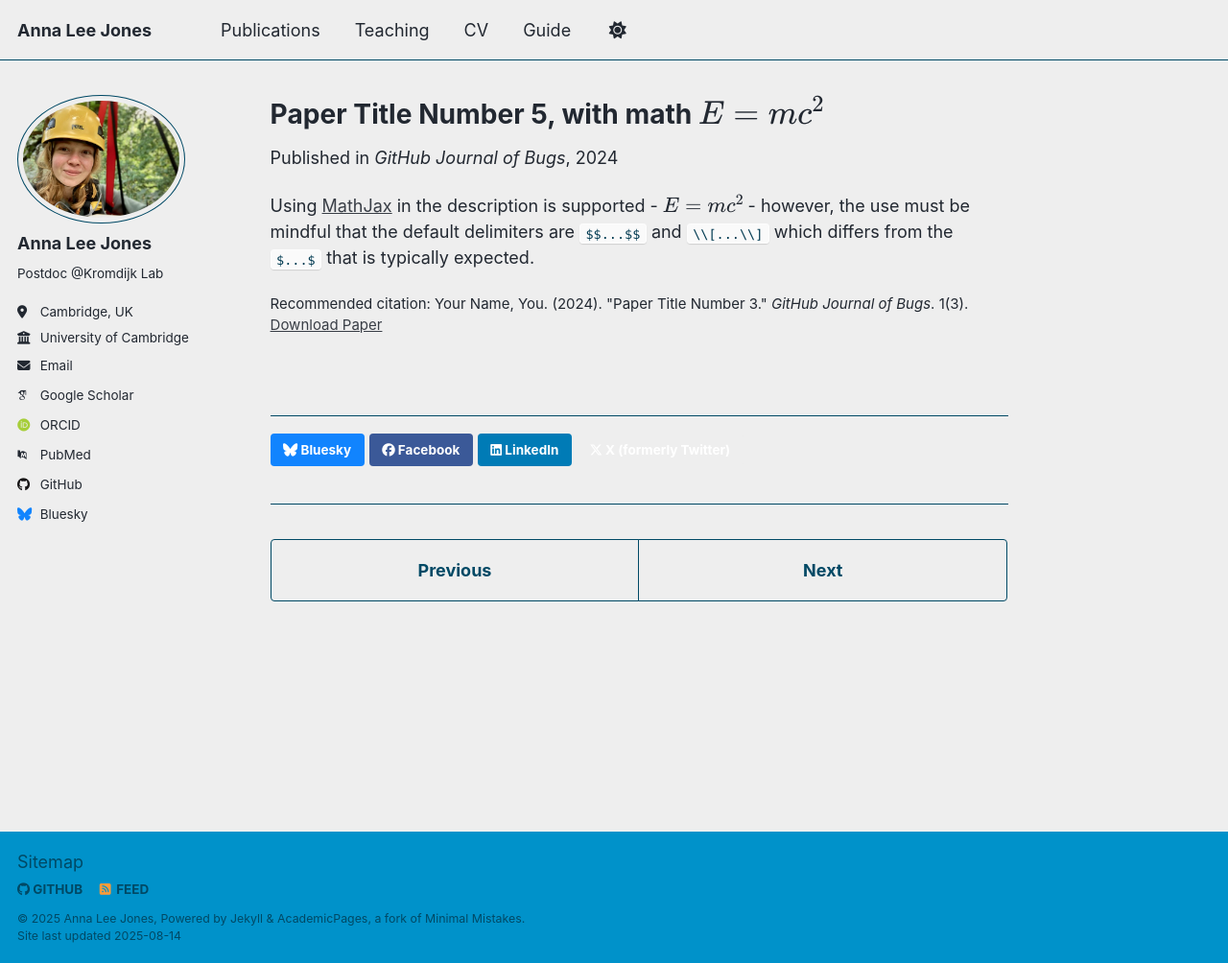
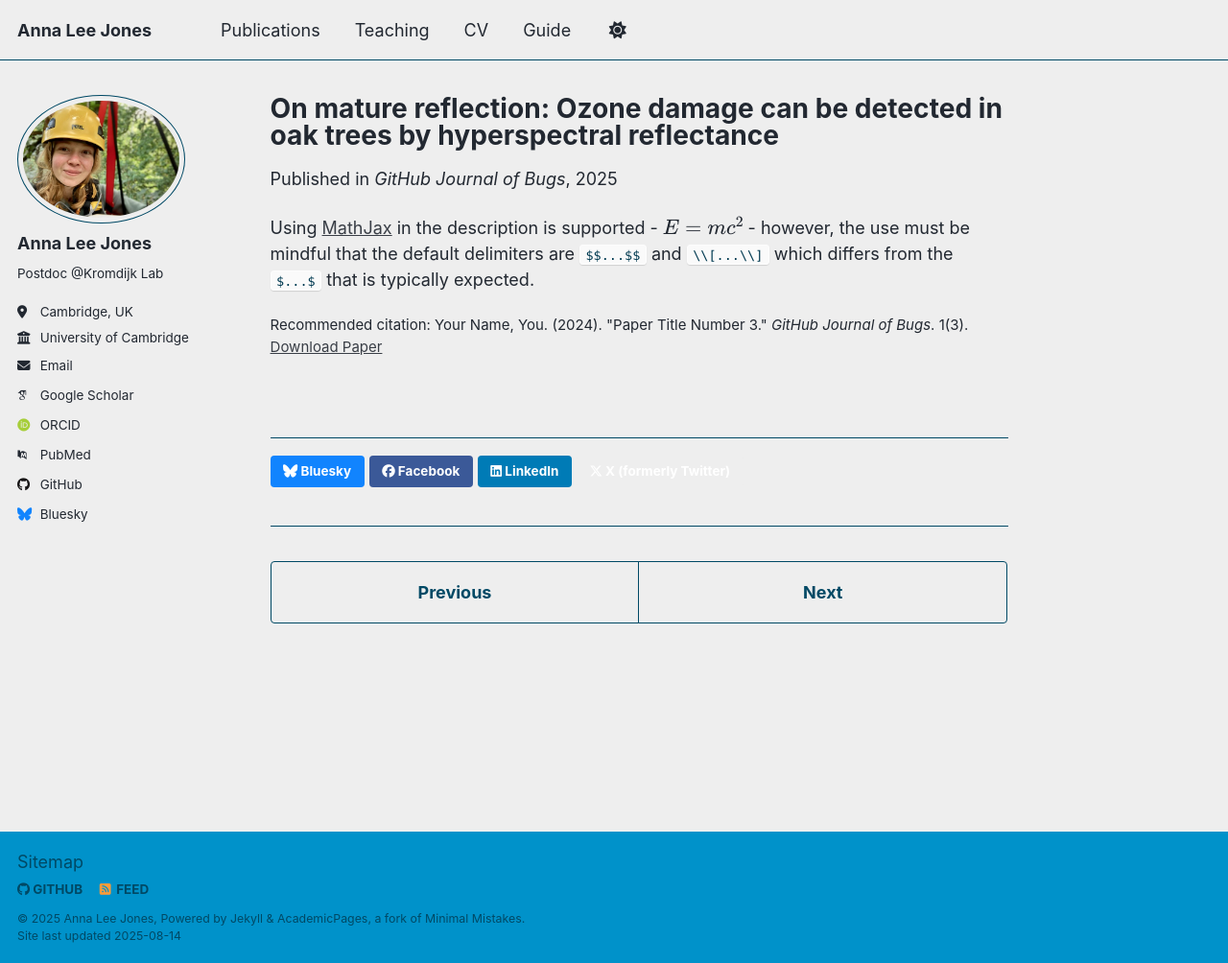
Before and after one commit to Anna-Lee-Jones/Anna-Lee-Jones.github.io, a Jekyll site: the page built from _publications/MATREF_paper3.md, in a window 1280 px wide and 1004 px high. Shown: the whole window at 96% size. Built offline with Jekyll 4.4.1, drawn with Linux system fonts in a browser that asks for light colours; some web fonts are replaced; a script that is not in the unit is left out.

Commit message:
Update and rename 2025-06-08-paper-title-number-5.md to MATREF_paper3.md

```diff
--- a/_publications/2025-06-08-paper-title-number-5.md
+++ b/_publications/MATREF_paper3.md
@@ -1,10 +1,9 @@
 ---
-title: "Paper Title Number 5, with math $$E=mc^2$$"
+title: "On mature reflection: Ozone damage can be detected in oak trees by hyperspectral reflectance"
 collection: publications
-category: conferences
-permalink: /publication/2024-02-17-paper-title-number-4
-excerpt: 'This paper is about a famous math equation, $$E=mc^2$$'
-date: 2024-02-17
+permalink: /publication/MATREF_paper3
+excerpt: 'This paper tests the use of hyperspectral leaf reflectance to detect ozone stress in mature oak trees under natural conditions.'
+date: 2025-03-01
 venue: 'GitHub Journal of Bugs'
 paperurl: 'http://academicpages.github.io/files/paper3.pdf'
 citation: 'Your Name, You. (2024). &quot;Paper Title Number 3.&quot; <i>GitHub Journal of Bugs</i>. 1(3).'
```
